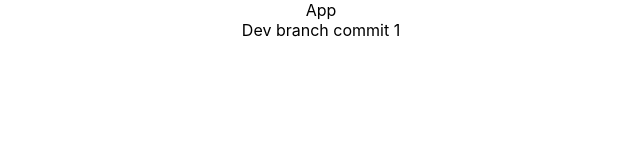
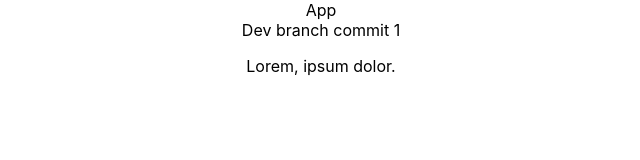
Before and after one commit to DmitryChues/cra-console, a React (Create React App) app: page / in a window 1280 px wide. Shown: the top 160 px of the page, without its empty margins (319-959 px from the left). Built offline with nearby package versions, Linux system fonts and the light colour scheme.

Commit message:
add lorem

```diff
--- a/src/App.tsx
+++ b/src/App.tsx
@@ -7,6 +7,7 @@ function App() {
 		<div className="App">
 			<div>App</div>
 			<div>Dev branch commit 1</div>
+			<p>Lorem, ipsum dolor.</p>
 		</div>
 	);
 }
```
